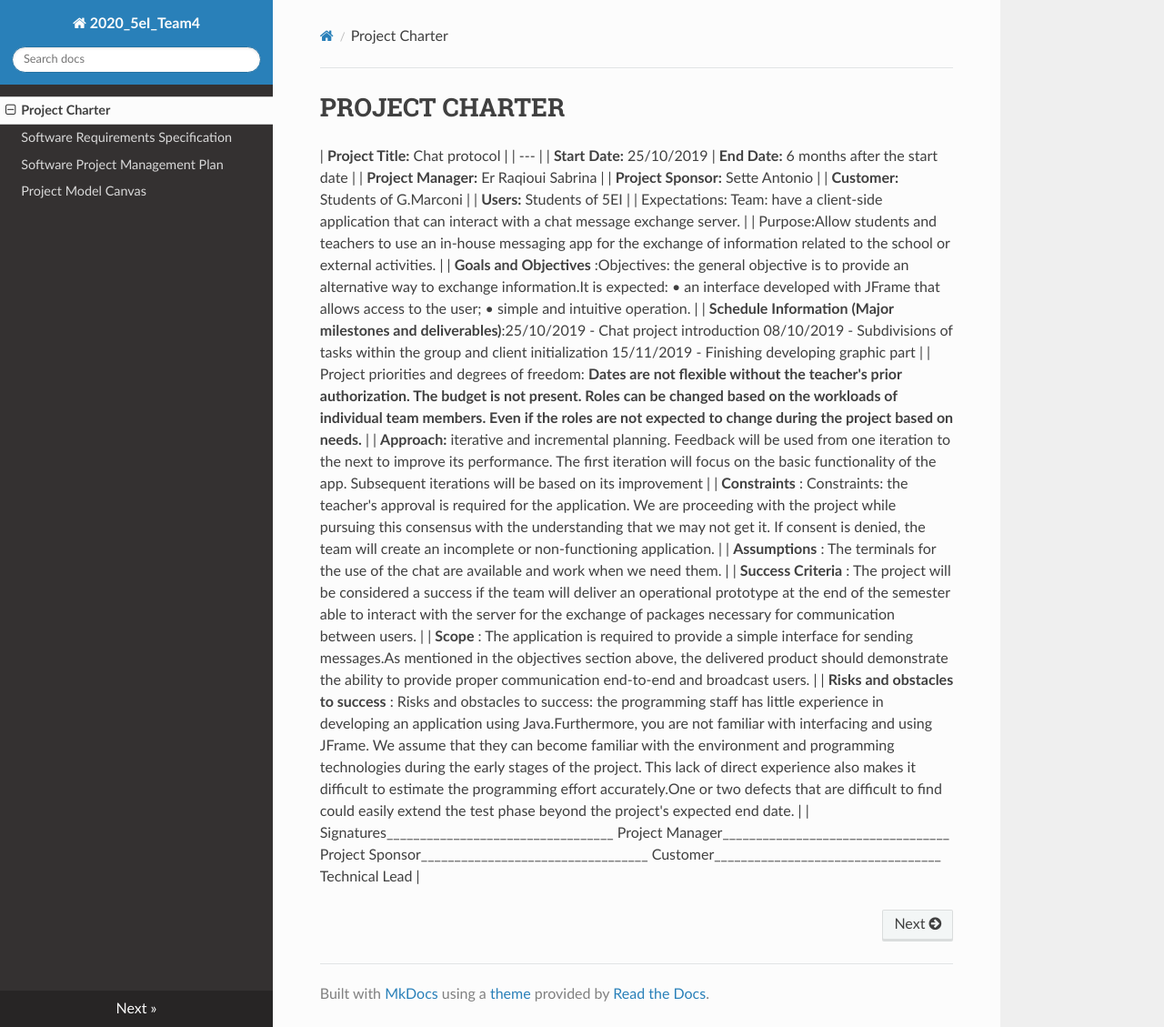
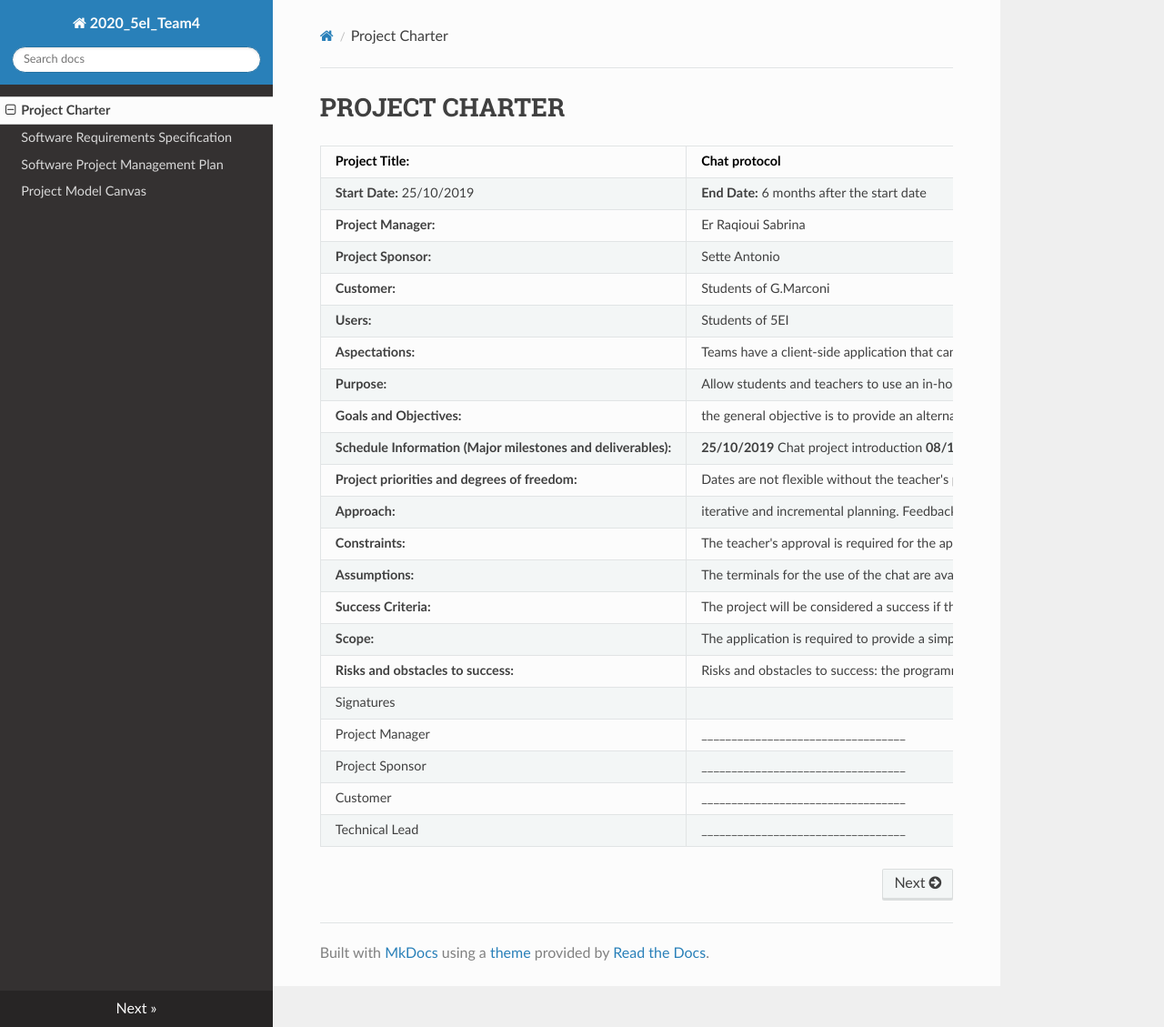
Before and after one commit to sabrinaer2001/Client, an MkDocs documentation site: the page built from docs/Project Charter.md, in a window 1280 px wide and 1129 px high. Shown: the whole window at 91% size. Built offline with MkDocs 1.6.1, drawn with Linux system fonts in a browser that asks for light colours; nearby versions of some CDN libraries.

Commit message:
Update Project Charter.md

```diff
--- a/docs/Project Charter.md
+++ b/docs/Project Charter.md
@@ -1,27 +1,25 @@
 # PROJECT CHARTER
 
-| **Project Title:** Chat protocol |
-| --- |
+| **Project Title:** | Chat protocol |
+| --- | --- |
 | **Start Date:** 25/10/2019 | **End Date:** 6 months after the start date |
-| **Project Manager:** Er Raqioui Sabrina |
-| **Project Sponsor:** Sette Antonio |
-| **Customer:** Students of G.Marconi |
-| **Users:** Students of 5EI |
-| Expectations: Team: have a client-side application that can interact with a chat message exchange server. |
-| Purpose:Allow students and teachers to use an in-house messaging app for the exchange of information related to the school or external activities.  |
-| **Goals and Objectives** :Objectives: the general objective is to provide an alternative way to exchange information.It is expected:     • an interface developed with JFrame that allows access to the user;     • simple and intuitive operation.  |
-| **Schedule Information (Major milestones and deliverables)**:25/10/2019 -  Chat project introduction
-08/10/2019 -  Subdivisions of tasks within the group and client initialization
-15/11/2019 -  Finishing developing graphic part |
-| Project priorities and degrees of freedom: **Dates are not flexible without the teacher&#39;s prior authorization. The budget is not present. Roles can be changed based on the workloads of individual team members. Even if the roles are not expected to change during the project based on needs.**   |
-| **Approach:** iterative and incremental planning. Feedback will be used from one iteration to the next to improve its performance. The first iteration will focus on the basic functionality of the app. Subsequent iterations will be based on its improvement |
-| **Constraints** : Constraints: the teacher&#39;s approval is required for the application. We are proceeding with the project while pursuing this consensus with the understanding that we may not get it. If consent is denied, the team will create an incomplete or non-functioning application. |
-| **Assumptions** : The terminals for the use of the chat are available and work when we need them. |
-| **Success Criteria** : The project will be considered a success if the team will deliver an operational prototype at the end of the semester able to interact with the server for the exchange of packages necessary for communication between users. |
-| **Scope** : The application is required to provide a simple interface for sending messages.As mentioned in the objectives section above, the delivered product should demonstrate the ability to provide proper communication end-to-end and broadcast users. |
-| **Risks and obstacles to success** :  Risks and obstacles to success: the programming staff has little experience in developing an application using Java.Furthermore, you are not familiar with interfacing and using JFrame. We assume that they can become familiar with the environment and programming technologies during the early stages of the project. This lack of direct experience also makes it difficult to estimate the programming effort accurately.One or two defects that are difficult to find could easily extend the test phase beyond the project&#39;s expected end date. |
-| Signatures\_\_\_\_\_\_\_\_\_\_\_\_\_\_\_\_\_\_\_\_\_\_\_\_\_\_\_\_\_\_\_\_\_\_
-Project Manager\_\_\_\_\_\_\_\_\_\_\_\_\_\_\_\_\_\_\_\_\_\_\_\_\_\_\_\_\_\_\_\_\_\_
-Project Sponsor\_\_\_\_\_\_\_\_\_\_\_\_\_\_\_\_\_\_\_\_\_\_\_\_\_\_\_\_\_\_\_\_\_\_
-Customer\_\_\_\_\_\_\_\_\_\_\_\_\_\_\_\_\_\_\_\_\_\_\_\_\_\_\_\_\_\_\_\_\_\_
-Technical Lead |
+| **Project Manager:** | Er Raqioui Sabrina |
+| **Project Sponsor:** | Sette Antonio |
+| **Customer:** | Students of G.Marconi |
+| **Users:** | Students of 5EI |
+| **Aspectations:** | Teams have a client-side application that can interact with a chat message exchange server. |
+| **Purpose:** | Allow students and teachers to use an in-house messaging app for the exchange of information related to the school or external activities. |
+| **Goals and Objectives:** | the general objective is to provide an alternative way to exchange information. It is expected an interface developed with JFrame that allows access to the user a simple and intuitive operation. |
+| **Schedule Information (Major milestones and deliverables):** | **25/10/2019**  Chat project introduction **08/10/2019**  Subdivisions of tasks within the group and client initialization **15/11/2019**  Finishing developing graphic part |
+| **Project priorities and degrees of freedom:** | Dates are not flexible without the teacher's prior authorization. The budget is not present. Roles can be changed based on the workloads of individual team members. Even if the roles are not expected to change during the project based on needs. |
+| **Approach:** | iterative and incremental planning. Feedback will be used from one iteration to the next to improve its performance. The first iteration will focus on the basic functionality of the app. Subsequent iterations will be based on its improvement |
+| **Constraints:** | The teacher's approval is required for the application. We are proceeding with the project while pursuing this consensus with the understanding that we may not get it. If consent is denied, the team will create an incomplete or non-functioning application. |
+| **Assumptions:** | The terminals for the use of the chat are available and work when we need them. |
+| **Success Criteria:** | The project will be considered a success if the team will deliver an operational prototype at the end of the semester able to interact with the server for the exchange of packages necessary for communication between users. |
+| **Scope:** | The application is required to provide a simple interface for sending messages.As mentioned in the objectives section above, the delivered product should demonstrate the ability to provide proper communication end-to-end and broadcast users. |
+| **Risks and obstacles to success:** | Risks and obstacles to success: the programming staff has little experience in developing an application using Java. Furthermore, you are not familiar with interfacing and using JFrame. We assume that they can become familiar with the environment and programming technologies during the early stages of the project. This lack of direct experience also makes it difficult to estimate the programming effort accurately.One or two defects that are difficult to find could easily extend the test phase beyond the project end expected date. |
+| Signatures |
+Project Manager | \_\_\_\_\_\_\_\_\_\_\_\_\_\_\_\_\_\_\_\_\_\_\_\_\_\_\_\_\_\_\_\_\_\_
+Project Sponsor | \_\_\_\_\_\_\_\_\_\_\_\_\_\_\_\_\_\_\_\_\_\_\_\_\_\_\_\_\_\_\_\_\_\_
+Customer | \_\_\_\_\_\_\_\_\_\_\_\_\_\_\_\_\_\_\_\_\_\_\_\_\_\_\_\_\_\_\_\_\_\_
+Technical Lead |  \_\_\_\_\_\_\_\_\_\_\_\_\_\_\_\_\_\_\_\_\_\_\_\_\_\_\_\_\_\_\_\_\_\_
```
